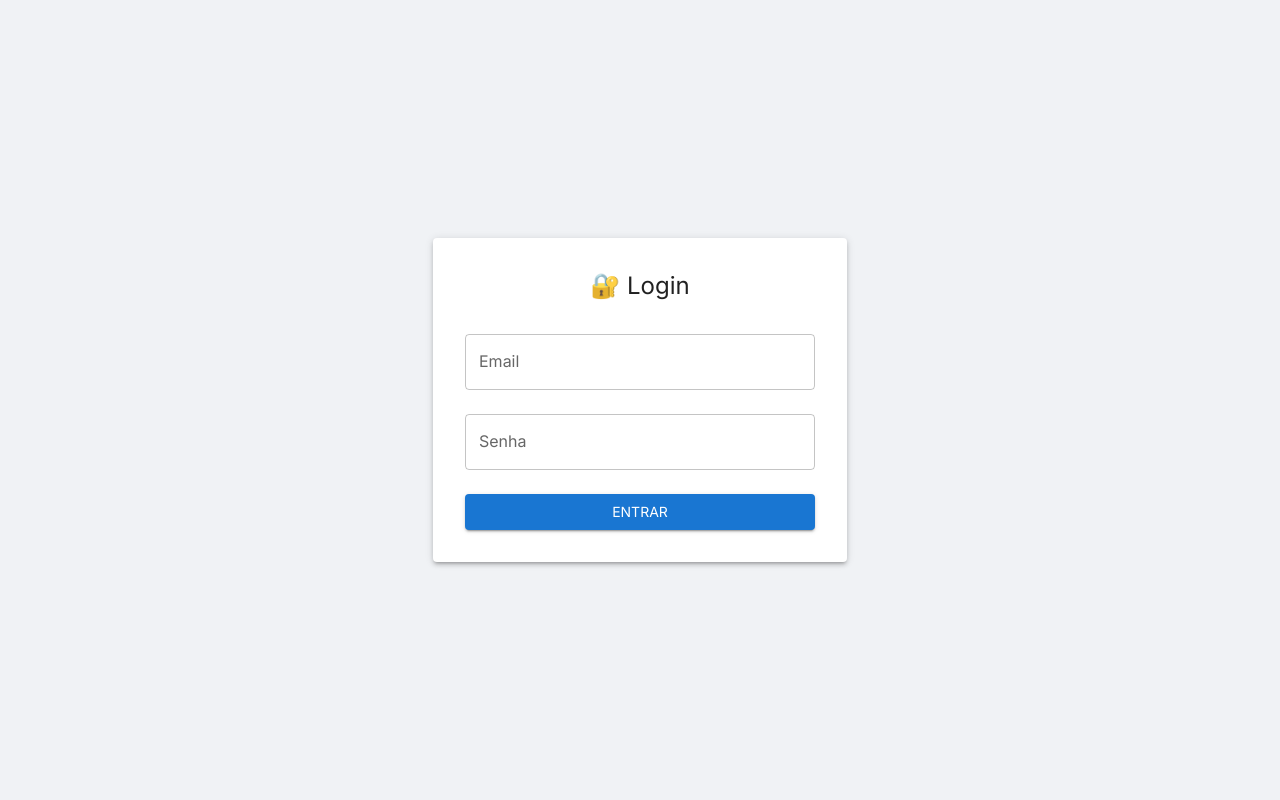
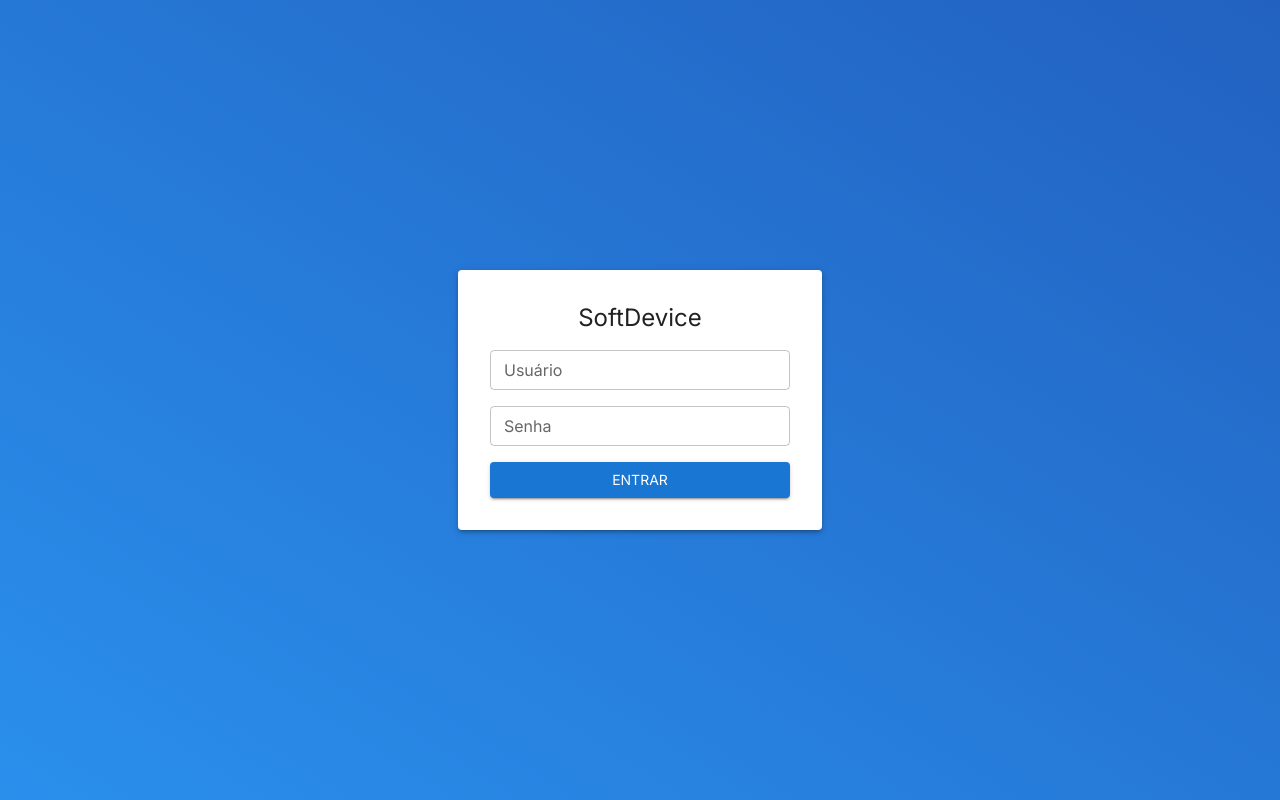
Before and after one commit to vilippi/gerenciador-computadores-v2, a React (Vite) app in the folder frontend/: page / in a window 1280 px wide. Built offline with nearby package versions, Linux system fonts and the light colour scheme.

Commit message:
(login): UI finalizado

```diff
--- a/frontend/src/pages/Login.jsx
+++ b/frontend/src/pages/Login.jsx
@@ -23,19 +23,19 @@ const Login = ({ onLogin }) => {
                 display: 'flex',
                 alignItems: 'center',
                 justifyContent: 'center',
-                backgroundColor: '#f0f2f5',
+                backgroundImage: 'linear-gradient(to top right,rgb(42, 143, 236),rgb(34, 97, 192))',
             }}
         >
-            <Paper elevation={3} sx={{ p: 4, width: 350 }}>
+            <Paper elevation={3} sx={{ p: 4, width: 300 }}>
                 <Typography variant="h5" mb={2} textAlign="center">
-                    🔐 Login
+                    SoftDevice
                 </Typography>
 
                 <TextField
-                    label="Email"
+                    label="Usuário"
                     type="email"
                     fullWidth
-                    margin="normal"
+                    size='small'
                     value={email}
                     onChange={(e) => setEmail(e.target.value)}
                 />
@@ -44,7 +44,8 @@ const Login = ({ onLogin }) => {
                     label="Senha"
                     type="password"
                     fullWidth
-                    margin="normal"
+                    size='small'
+                    sx={{ mt: 2 }}
                     value={senha}
                     onChange={(e) => setSenha(e.target.value)}
                 />
```
